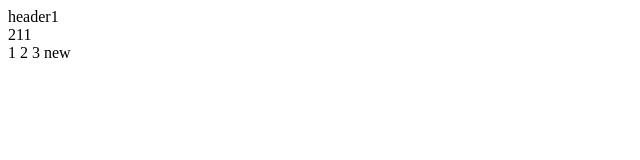
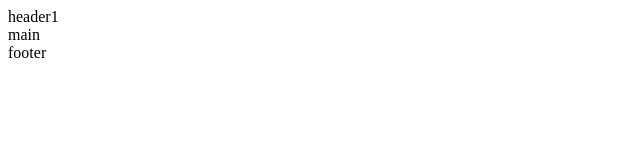
Before and after one commit to aderzimanov/my-project-july, a plain HTML site: page index.html in a window 1280 px wide. Shown: the full height of the page, 0-640 px from the left. Drawn offline with Linux system fonts and the light colour scheme.

Commit message:
correct index.html

```diff
--- a/index.html
+++ b/index.html
@@ -3,15 +3,11 @@
 <head>
   <meta charset="UTF-8">
   <meta name="viewport" content="width=device-width, initial-scale=1.0">
-  <title>My Project July 2</title>
+  <title>My Project July 2024</title>
 </head>
 <body>
   <header>header1</header>
-  <main></main>
-  <footer>211</footer>
-  1
-  2
-  3
-  new
+  <main>main</main>
+  <footer>footer</footer>
 </body>
 </html>
```
